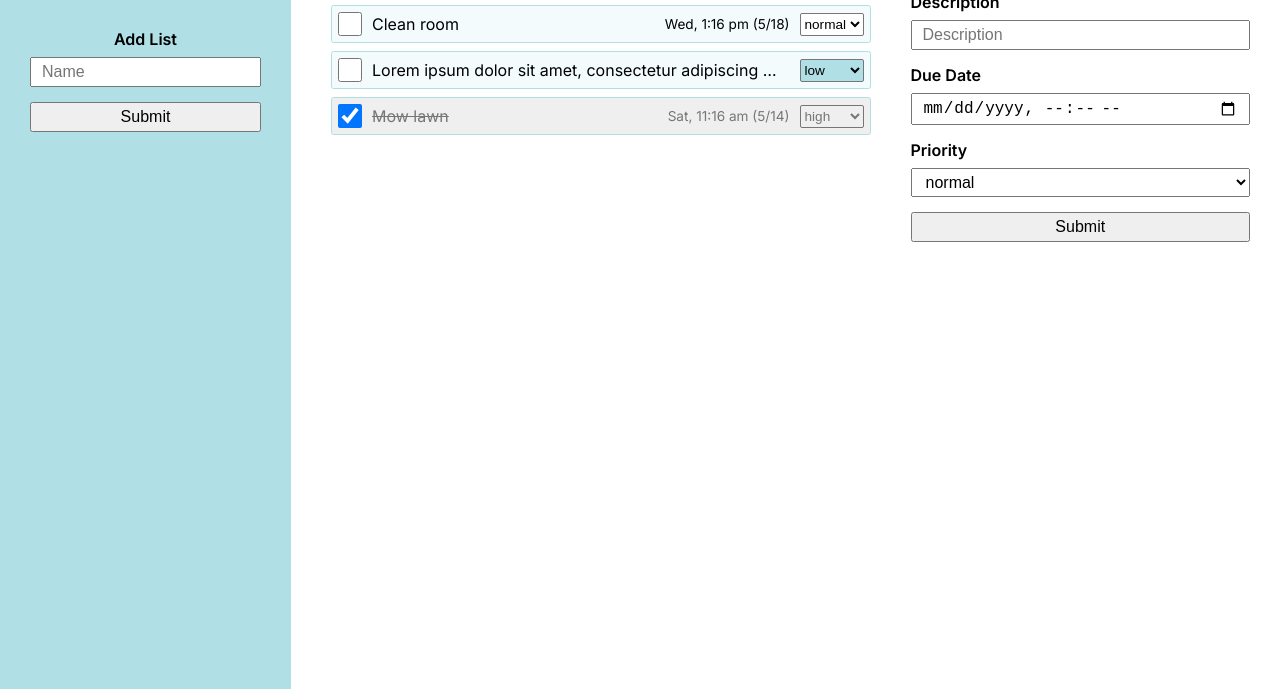
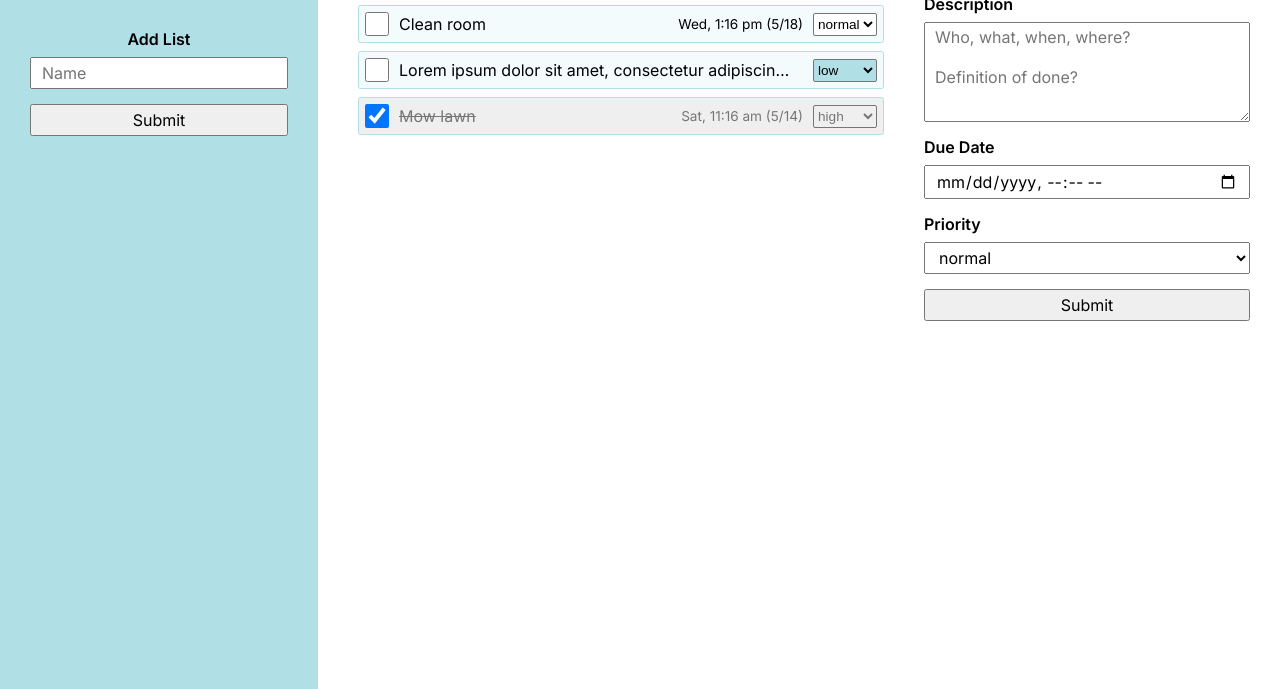
Before and after one commit to rickertl/todo-app, a website built with webpack: page dist/index.html in a window 1280 px wide. Shown: the part 111-800 px from the top of the page. Built offline with Linux system fonts and the light colour scheme.

Commit message:
updated description input to textarea

```diff
--- a/src/style.css
+++ b/src/style.css
@@ -98,10 +98,16 @@ form:not(#select-project) {
 }
 form input,
 form select,
+form textarea,
 form button {
   margin-bottom: 15px;
   padding: 4px 10px;
   font-size: 1rem;
+  font-family: "Inter", sans-serif;
+}
+form textarea#description {
+  height: 100px;
+  resize: vertical;
 }
 .task-container {
   display: grid;
```
Also changed, not shown: dist/index.html, dist/main.js.
